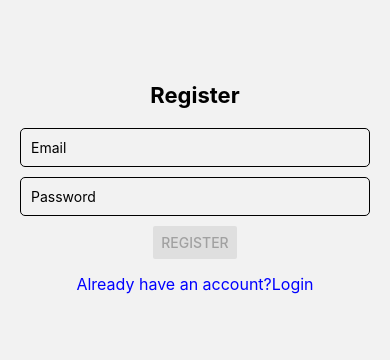
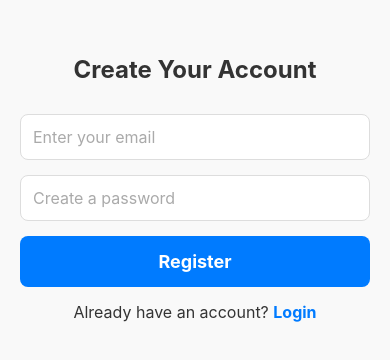
Before and after one commit to mahavirgautam/Health_App, a React Native app in the folder frontend/: screen /Register in a window 390 px wide. Shown: the part 234-594 px from the top of the page. Built offline with nearby package versions, Linux system fonts and the light colour scheme.

Commit message:
Update RegisterScreen.js

```diff
--- a/frontend/src/screens/RegisterScreen.js
+++ b/frontend/src/screens/RegisterScreen.js
@@ -1,70 +1,132 @@
-
-import React,{useState} from "react";
-import {View,Text,TextInput,Button,Alert,StyleSheet,TouchableOpacity} from "react-native";
+import React, { useState } from "react";
+import { View, Text, TextInput, Alert, StyleSheet, TouchableOpacity } from "react-native";
 import { useNavigation } from "@react-navigation/native";
 
-const RegisterScreen=() => {
-  const navigation= useNavigation();
-  const [email,setEmail]=useState("");
-  const [password,setPassword]=useState("");
+const RegisterScreen = () => {
+  const navigation = useNavigation();
+  const [email, setEmail] = useState("");
+  const [password, setPassword] = useState("");
 
-  const validateEmail=(email) => {
+  const validateEmail = (email) => {
     return /\S+@\S+\.\S+/.test(email);
   };
 
   const handleRegister = async () => {
     if (!email || !password) {
-      Alert.alert("Error","Please enter email and password.");
+      Alert.alert("⚠️ Error", "Please enter email and password.");
       return;
     }
 
     if (!validateEmail(email)) {
-      Alert.alert("Error","Invalid email format.");
+      Alert.alert("⚠️ Error", "Invalid email format.");
       return;
     }
 
     try {
-      const response = await fetch("https://fitfolk-33796.el.r.appspot.com/api/register",{
-        method:"POST",
-        headers: { "Content-Type":"application/json"},
-        body: JSON.stringify({email,password}),
+      const response = await fetch("https://flask-s8i3.onrender.com/api/register", {
+        method: "POST",
+        headers: { "Content-Type": "application/json" },
+        body: JSON.stringify({ email, password }),
       });
 
       const data = await response.json();
 
       if (response.ok) {
-        Alert.alert("✅ Registration Successful!","Please login now.");
+        Alert.alert("✅ Success", "Registration Successful! Please login.");
         navigation.replace("LoginScreen");
       } else {
-        Alert.alert("❌ Registration Failed",data.error || "Unknown error.");
+        Alert.alert("❌ Registration Failed", data.error || "Unknown error.");
       }
     } catch (error) {
-      Alert.alert("⚠️ Error","Failed to connect to the server.");
+      Alert.alert("⚠️ Error", "Failed to connect to the server.");
     }
   };
 
   return (
     <View style={styles.container}>
+      <Text style={styles.heading}>Create Your Account</Text>
 
+      <TextInput
+        style={styles.input}
+        placeholder="Enter your email"
+        value={email}
+        onChangeText={setEmail}
+        keyboardType="email-address"
+        autoCapitalize="none"
+        placeholderTextColor="#aaa"
+      />
 
-      <Text style={styles.heading}>Register</Text>
-      <TextInput style={styles.input} placeholder="Email" value={email} onChangeText={setEmail} keyboardType="email-address" autoCapitalize="none" />
-      <TextInput style={styles.input} placeholder="Password" secureTextEntry value={password} onChangeText={setPassword} />
-      <Button title="Register" onPress={handleRegister} disabled={!email || !password} />
+      <TextInput
+        style={styles.input}
+        placeholder="Create a password"
+        secureTextEntry
+        value={password}
+        onChangeText={setPassword}
+        placeholderTextColor="#aaa"
+      />
 
-      <TouchableOpacity style={styles.loginLink} onPress={() => navigation.navigate("Login")}>
-        <Text style={styles.loginText}>Already have an account?Login</Text>
+      <TouchableOpacity style={styles.button} onPress={handleRegister} disabled={!email || !password}>
+        <Text style={styles.buttonText}>Register</Text>
+      </TouchableOpacity>
+
+      <TouchableOpacity style={styles.loginLink} onPress={() => navigation.navigate("LoginScreen")}>
+        <Text style={styles.loginText}>Already have an account? <Text style={styles.loginBold}>Login</Text></Text>
       </TouchableOpacity>
     </View>
   );
 };
 
 const styles = StyleSheet.create({
-  container:{flex:1,justifyContent:"center",alignItems:"center",padding:20},
-  heading:{fontSize:22,fontWeight:"bold",marginBottom:20,textAlign:"center"},
-  input:{width:"100%",borderWidth:1,padding:10,marginBottom:10,borderRadius:5},
-  loginLink:{marginTop:15},
-  loginText:{color:"blue",fontSize:16},
+  container: {
+    flex: 1,
+    justifyContent: "center",
+    alignItems: "center",
+    padding: 20,
+    backgroundColor: "#f9f9f9",
+  },
+  heading: {
+    fontSize: 24,
+    fontWeight: "bold",
+    color: "#333",
+    marginBottom: 30,
+  },
+  input: {
+    width: "100%",
+    padding: 12,
+    marginBottom: 15,
+    borderRadius: 8,
+    borderWidth: 1,
+    borderColor: "#ddd",
+    backgroundColor: "#fff",
+    fontSize: 16,
+    color: "#333",
+    elevation: 2,
+  },
+  button: {
+    width: "100%",
+    padding: 15,
+    backgroundColor: "#007bff",
+    borderRadius: 8,
+    alignItems: "center",
+    justifyContent: "center",
+    elevation: 3,
+  },
+  buttonText: {
+    color: "#fff",
+    fontSize: 18,
+    fontWeight: "bold",
+  },
+  loginLink: {
+    marginTop: 15,
+  },
+  loginText: {
+    color: "#333",
+    fontSize: 16,
+  },
+  loginBold: {
+    color: "#007bff",
+    fontWeight: "bold",
+  },
 });
 
 export default RegisterScreen;
```
